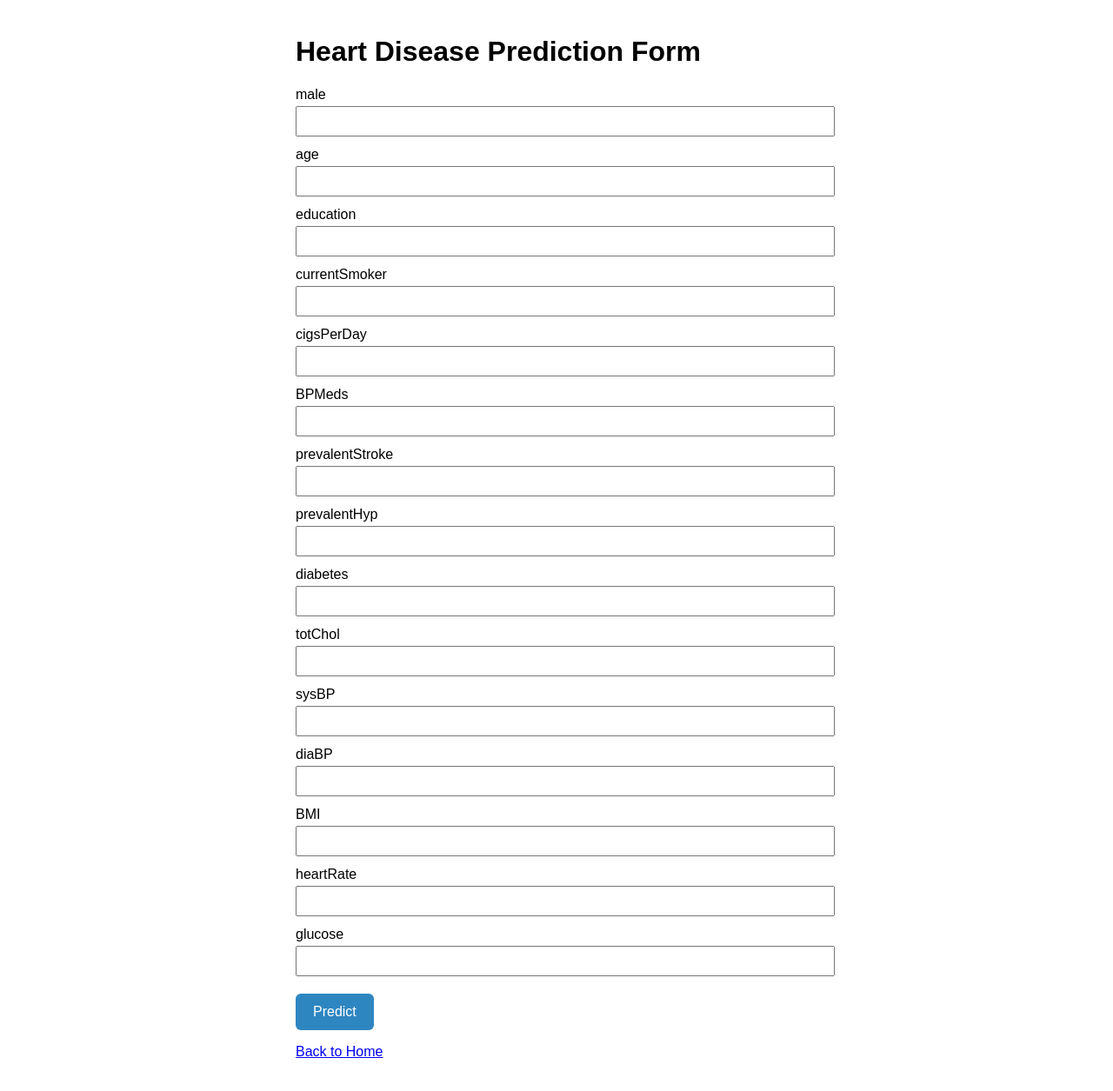
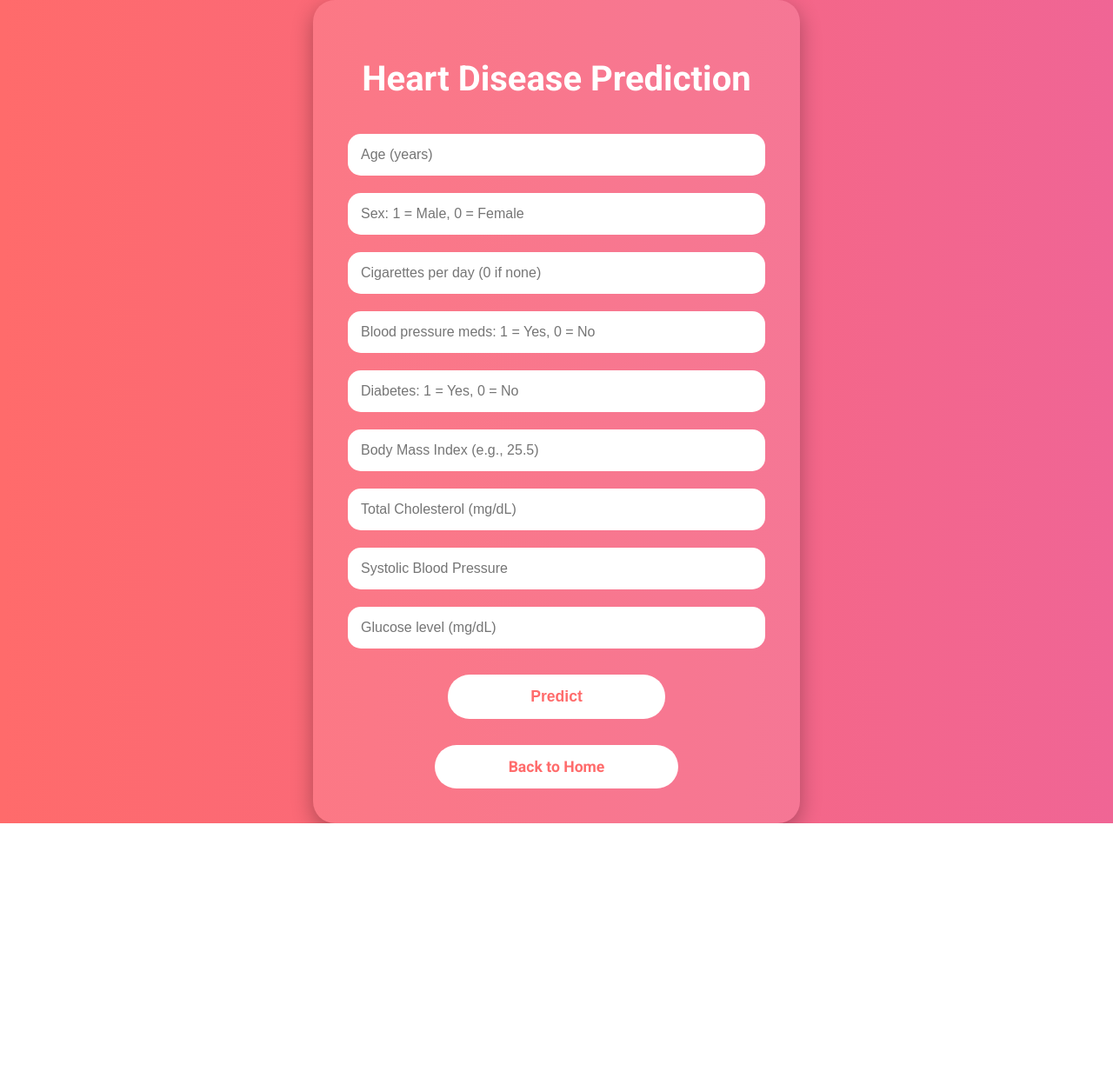
Before and after one commit to jashandeep032kaur-dot/heart-disease-prediction, a Flask app: page /predict in a window 1280 px wide. Shown: the whole page at 87% size. After the commit the page ends 947 px from the top, so only its background shows below. Run offline with Flask 3, Linux system fonts and the light colour scheme; parts of the project's set-up code (start-up, migrations or seed data) failed here and were passed over.

Commit message:
Update templates/predict.html

```diff
--- a/templates/predict.html
+++ b/templates/predict.html
@@ -1,52 +1,137 @@
 <!DOCTYPE html>
-<html>
+<html lang="en">
 <head>
-  <title>Predict Heart Disease</title>
+    <meta charset="UTF-8">
+    <title>Heart Disease Prediction Form</title>
     <style>
-    body { font-family: Arial, sans-serif; max-width: 600px; margin: auto; padding: 20px; }
-    label { display: block; margin-top: 12px; }
-    input[type=number] { width: 100%; padding: 8px; margin-top: 4px; }
-    button {
+        @import url('https://fonts.googleapis.com/css2?family=Roboto:wght@400;700&display=swap');
+
+        body {
+            font-family: 'Roboto', sans-serif;
+            background: linear-gradient(to right, #ff6b6b, #f06595);
+            margin: 0;
+            padding: 0;
+            display: flex;
+            justify-content: center;
+            align-items: center;
+            min-height: 100vh;
+            color: #fff;
+        }
+
+        .container {
+            background: rgba(255,255,255,0.1);
+            padding: 40px 30px;
+            border-radius: 25px;
+            box-shadow: 0 8px 25px rgba(0,0,0,0.3);
+            width: 90%;
+            max-width: 500px;
+            text-align: center;
+            transition: all 0.3s ease;
+        }
+
+        .container:hover {
+            transform: scale(1.02);
+            box-shadow: 0 12px 35px rgba(0,0,0,0.5);
+        }
+
+        h1 {
+            margin-bottom: 30px;
+            font-size: 2.5em;
+        }
+
+        form input {
+            width: 90%;
+            padding: 15px;
+            margin: 10px 0;
+            border-radius: 15px;
+            border: none;
+            font-size: 1em;
+            transition: all 0.3s ease;
+        }
+
+        form input:focus {
+            outline: none;
+            box-shadow: 0 0 10px #fff;
+            background-color: rgba(255,255,255,0.2);
+        }
+
+        input[type="submit"], .back-btn {
+            width: 50%;
+            background-color: #fff;
+            color: #ff6b6b;
+            font-weight: bold;
+            cursor: pointer;
+            border-radius: 25px;
+            padding: 15px;
             margin-top: 20px;
-      padding: 12px 20px;
-      background-color: #2E86C1;
-      color: white;
             border: none;
-      border-radius: 6px;
-      font-size: 16px;
-      cursor: pointer;
+            font-size: 1.1em;
+            transition: all 0.3s ease;
+            text-decoration: none;
+            display: inline-block;
         }
-    button:hover {
-      background-color: #1B4F72;
+
+        input[type="submit"]:hover, .back-btn:hover {
+            background-color: #ffe0e0;
+            transform: scale(1.1);
         }
+
         .result, .error {
-      margin-top: 20px;
+            margin-top: 25px;
+            padding: 15px;
+            border-radius: 15px;
             font-weight: bold;
-      font-size: 18px;
+            font-size: 1.2em;
+            transition: all 0.3s ease;
         }
-    .error { color: red; }
+
+        .result {
+            background: rgba(255,255,255,0.3);
+            color: #fff;
+        }
+
+        .result:hover {
+            background: rgba(255,255,255,0.5);
+            transform: scale(1.05);
+        }
+
+        .error {
+            background: rgba(255,0,0,0.4);
+            color: #fff;
+        }
     </style>
 </head>
 <body>
-  <h1>Heart Disease Prediction Form</h1>
+    <div class="container">
+        <h1>Heart Disease Prediction</h1>
+        <form method="POST" action="/predict">
+            <input type="number" name="age" placeholder="Age (years)" step="1" required>
+            <input type="number" name="Sex_male" placeholder="Sex: 1 = Male, 0 = Female" step="1" min="0" max="1" required>
+            <input type="number" name="cigsPerDay" placeholder="Cigarettes per day (0 if none)" step="1" required>
+            <input type="number" name="BPMeds" placeholder="Blood pressure meds: 1 = Yes, 0 = No" step="1" min="0" max="1" required>
+            <input type="number" name="diabetes" placeholder="Diabetes: 1 = Yes, 0 = No" step="1" min="0" max="1" required>
+            <input type="number" name="BMI" placeholder="Body Mass Index (e.g., 25.5)" step="0.1" required>
+            <input type="number" name="totChol" placeholder="Total Cholesterol (mg/dL)" step="0.1" required>
+            <input type="number" name="sysBP" placeholder="Systolic Blood Pressure" step="0.1" required>
+            <input type="number" name="glucose" placeholder="Glucose level (mg/dL)" step="0.1" required>
+            <br>
+            <input type="submit" value="Predict">
+        </form>
+
+        <a href="index.html" class="back-btn">Back to Home</a>
+
+        {% if prediction %}
+            <div class="result">
+                Prediction: {{ prediction }}<br>
+                Probability: {{ probability }}
+            </div>
+        {% endif %}
 
         {% if error %}
-  <div class="error">{{ error }}</div>
+            <div class="error">
+                Error: {{ error }}
+            </div>
         {% endif %}
-
-  {% if prediction %}
-  <div class="result">{{ prediction }}</div>
-  <div class="result">{{ probability }}</div>
-  {% endif %}
-
-  <form method="post">
-    {% for feat in ['male', 'age', 'education', 'currentSmoker', 'cigsPerDay', 'BPMeds', 'prevalentStroke', 'prevalentHyp', 'diabetes', 'totChol', 'sysBP', 'diaBP', 'BMI', 'heartRate', 'glucose'] %}
-    <label for="{{ feat }}">{{ feat }}</label>
-    <input type="number" step="any" name="{{ feat }}" id="{{ feat }}" required>
-    {% endfor %}
-    <button type="submit">Predict</button>
-  </form>
-
-  <p><a href="/">Back to Home</a></p>
+    </div>
 </body>
 </html>
```
Lines whose indentation alone changed are shown as unchanged.
